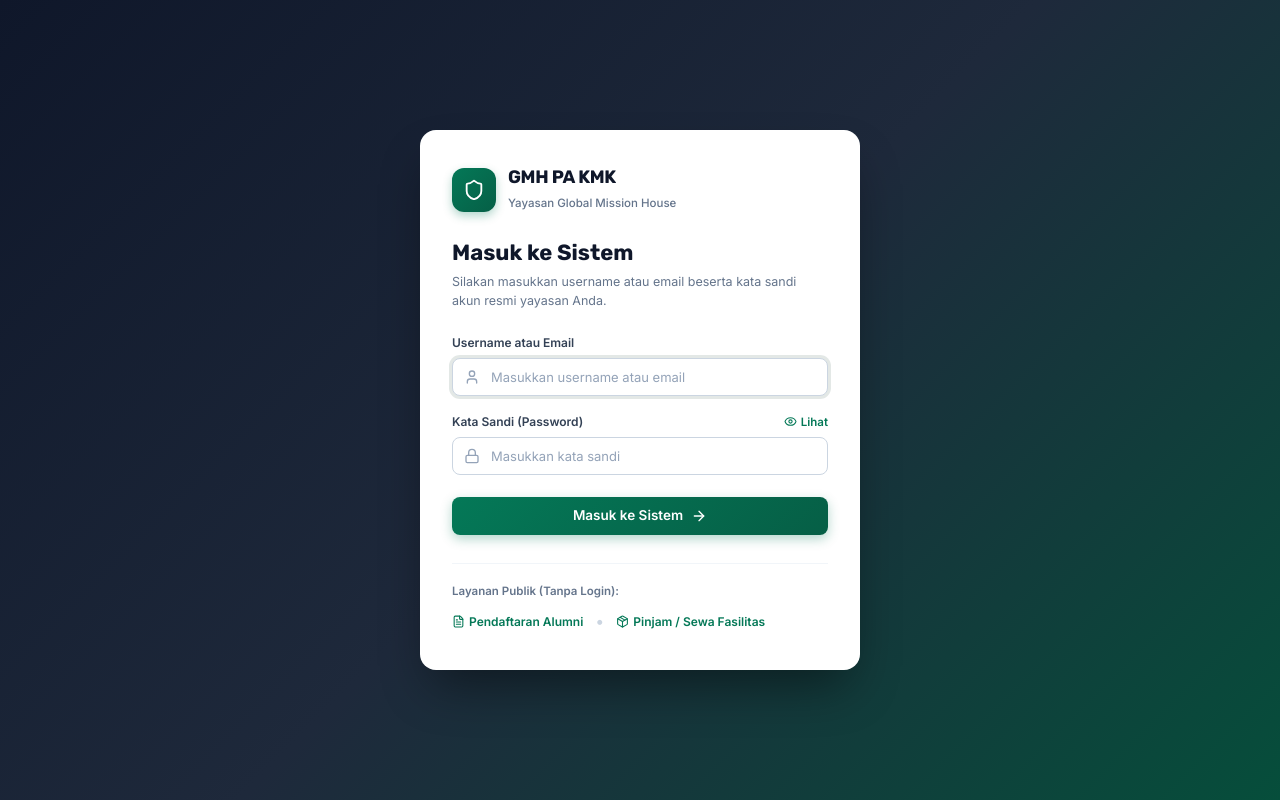
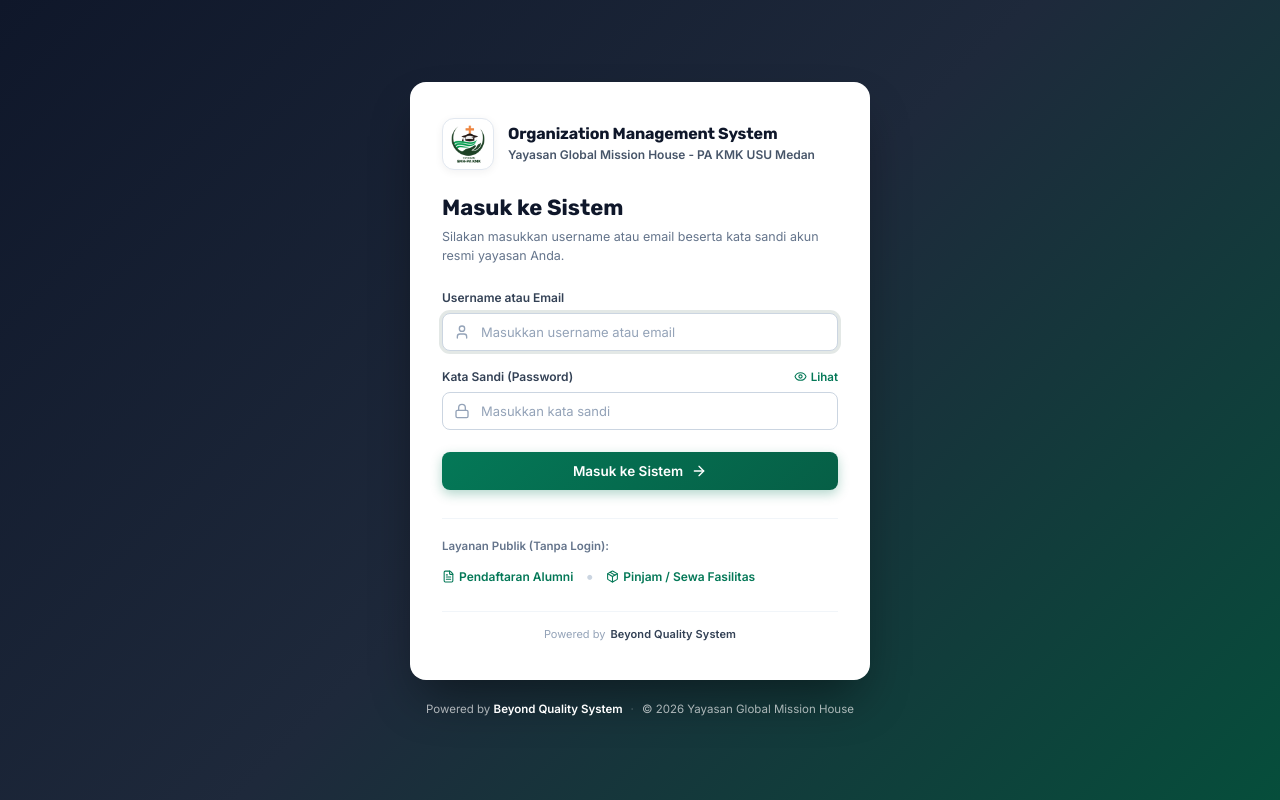
Before and after one commit to YusufRajaTamba-inc/project-GMH, a React (Vite) app in the folder apps/web/: page / in a window 1280 px wide. Built offline with nearby package versions, Linux system fonts and the light colour scheme; no server answers.

Commit message:
feat(web): update login page branding to Organization Management System with foundation logo and Beyond Quality System attribution

```diff
--- a/apps/web/src/features/auth/LoginPage.tsx
+++ b/apps/web/src/features/auth/LoginPage.tsx
@@ -3,7 +3,6 @@ import { Link } from 'react-router-dom';
 import {
   Lock,
   User,
-  Shield,
   Eye,
   EyeOff,
   AlertCircle,
@@ -53,7 +52,7 @@ const LoginPage: React.FC = () => {
       <div
         style={{
           width: '100%',
-          maxWidth: 440,
+          maxWidth: 460,
           background: '#ffffff',
           borderRadius: 16,
           boxShadow: '0 25px 50px -12px rgba(0, 0, 0, 0.45)',
@@ -63,28 +62,52 @@ const LoginPage: React.FC = () => {
         }}
       >
         {/* Header Brand */}
-        <div style={{ display: 'flex', alignItems: 'center', gap: 12, marginBottom: 24 }}>
+        <div style={{ display: 'flex', alignItems: 'center', gap: 14, marginBottom: 24 }}>
           <div
             style={{
-              width: 44,
-              height: 44,
+              width: 52,
+              height: 52,
               borderRadius: 12,
-              background: 'linear-gradient(135deg, #047857 0%, #065f46 100%)',
-              color: '#ffffff',
-              display: 'grid',
-              placeItems: 'center',
-              boxShadow: '0 4px 10px rgba(4,120,87,0.3)',
+              background: '#ffffff',
+              border: '1px solid #e2e8f0',
+              padding: 4,
+              display: 'flex',
+              alignItems: 'center',
+              justifyContent: 'center',
+              boxShadow: '0 2px 8px rgba(15,23,42,0.06)',
+              flexShrink: 0,
             }}
           >
-            <Shield size={22} />
+            <img
+              src="/logo-yayasan.png"
+              alt="Logo Yayasan GMH PA KMK"
+              style={{ width: '100%', height: '100%', objectFit: 'contain' }}
+            />
           </div>
-          <div>
-            <h2 style={{ margin: 0, fontSize: 18, fontWeight: 800, color: '#0f172a', letterSpacing: '-0.02em' }}>
-              GMH PA KMK
+          <div style={{ minWidth: 0, flex: 1 }}>
+            <h2
+              style={{
+                margin: 0,
+                fontSize: 16,
+                fontWeight: 800,
+                color: '#0f172a',
+                letterSpacing: '-0.01em',
+                lineHeight: 1.25,
+              }}
+            >
+              Organization Management System
             </h2>
-            <span style={{ fontSize: 11.5, color: '#64748b', fontWeight: 500 }}>
-              Yayasan Global Mission House
-            </span>
+            <p
+              style={{
+                margin: '3px 0 0',
+                fontSize: 12,
+                color: '#475569',
+                fontWeight: 600,
+                lineHeight: 1.35,
+              }}
+            >
+              Yayasan Global Mission House - PA KMK USU Medan
+            </p>
           </div>
         </div>
 
@@ -271,6 +294,34 @@ const LoginPage: React.FC = () => {
             </Link>
           </div>
         </div>
+
+        {/* Powered by Beyond Quality System */}
+        <div
+          style={{
+            marginTop: 22,
+            paddingTop: 14,
+            borderTop: '1px solid #f1f5f9',
+            display: 'flex',
+            justifyContent: 'center',
+            alignItems: 'center',
+            gap: 5,
+            fontSize: 11,
+            color: '#94a3b8',
+          }}
+        >
+          <span>Powered by</span>
+          <span style={{ fontWeight: 700, color: '#334155', letterSpacing: '0.01em' }}>
+            Beyond Quality System
+          </span>
+        </div>
+      </div>
+
+      {/* Page Footer */}
+      <div style={{ marginTop: 20, textAlign: 'center', fontSize: 11.5, color: 'rgba(255, 255, 255, 0.65)' }}>
+        <span>Powered by </span>
+        <strong style={{ color: '#ffffff', fontWeight: 650 }}>Beyond Quality System</strong>
+        <span style={{ margin: '0 8px', opacity: 0.4 }}>·</span>
+        <span>© {new Date().getFullYear()} Yayasan Global Mission House</span>
       </div>
     </div>
   );
```
